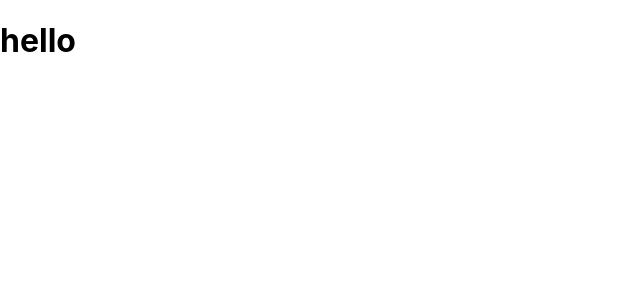
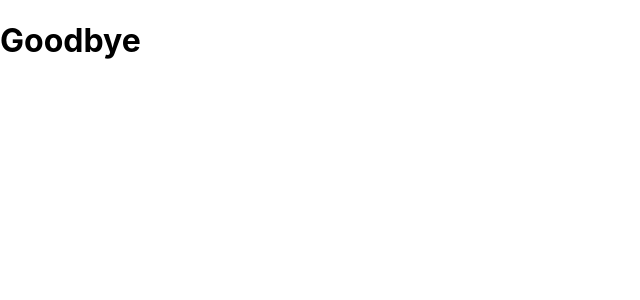
Before and after one commit to winterbreaker23/React_-React-JSX-, a React (Create React App) app in the folder my-react-app/: page / in a window 1280 px wide. Shown: the top 300 px of the page, without its empty margins (0-640 px from the left). Built offline with nearby package versions, Linux system fonts and the light colour scheme.

Commit message:
JSX-exp9

```diff
--- a/my-react-app/src/index.js
+++ b/my-react-app/src/index.js
@@ -30,13 +30,16 @@ const myelment6=(
   <input type="text"/>
 );
 const myElement7 = <h1 className="myclass">Hello World</h1>;
+
 const x=5;
 let text = "Goodbye";
 if(x<10){
   text="hello";
 }
 const myelement8=<h1>{text}</h1>
-root.render(myelement8);
+
+const myelement9=<h1>{(x)<10?"Goodbye":"hello"}</h1>
+root.render(myelement9);
 
 // If you want to start measuring performance in your app, pass a function
 // to log results (for example: reportWebVitals(console.log))
```
